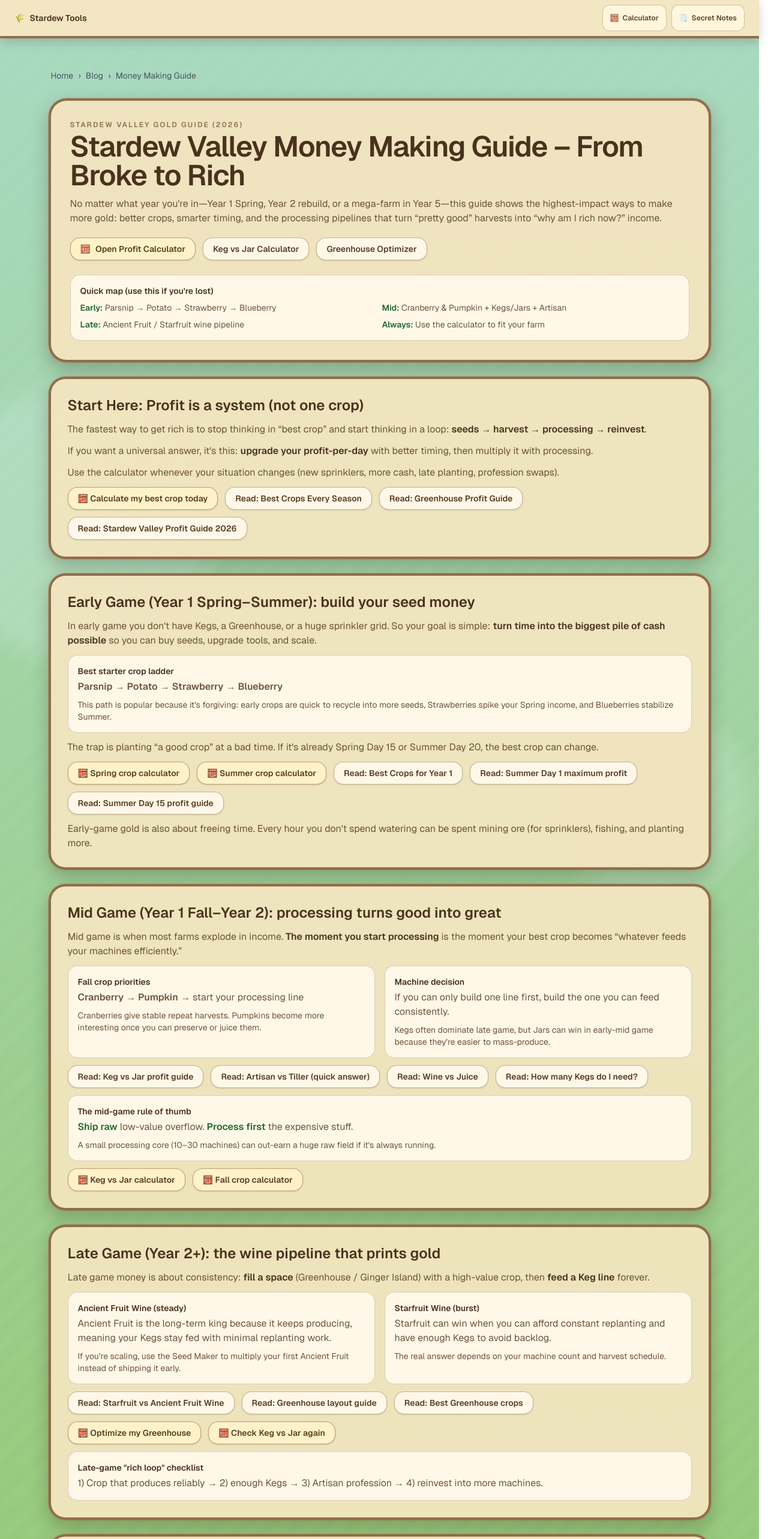
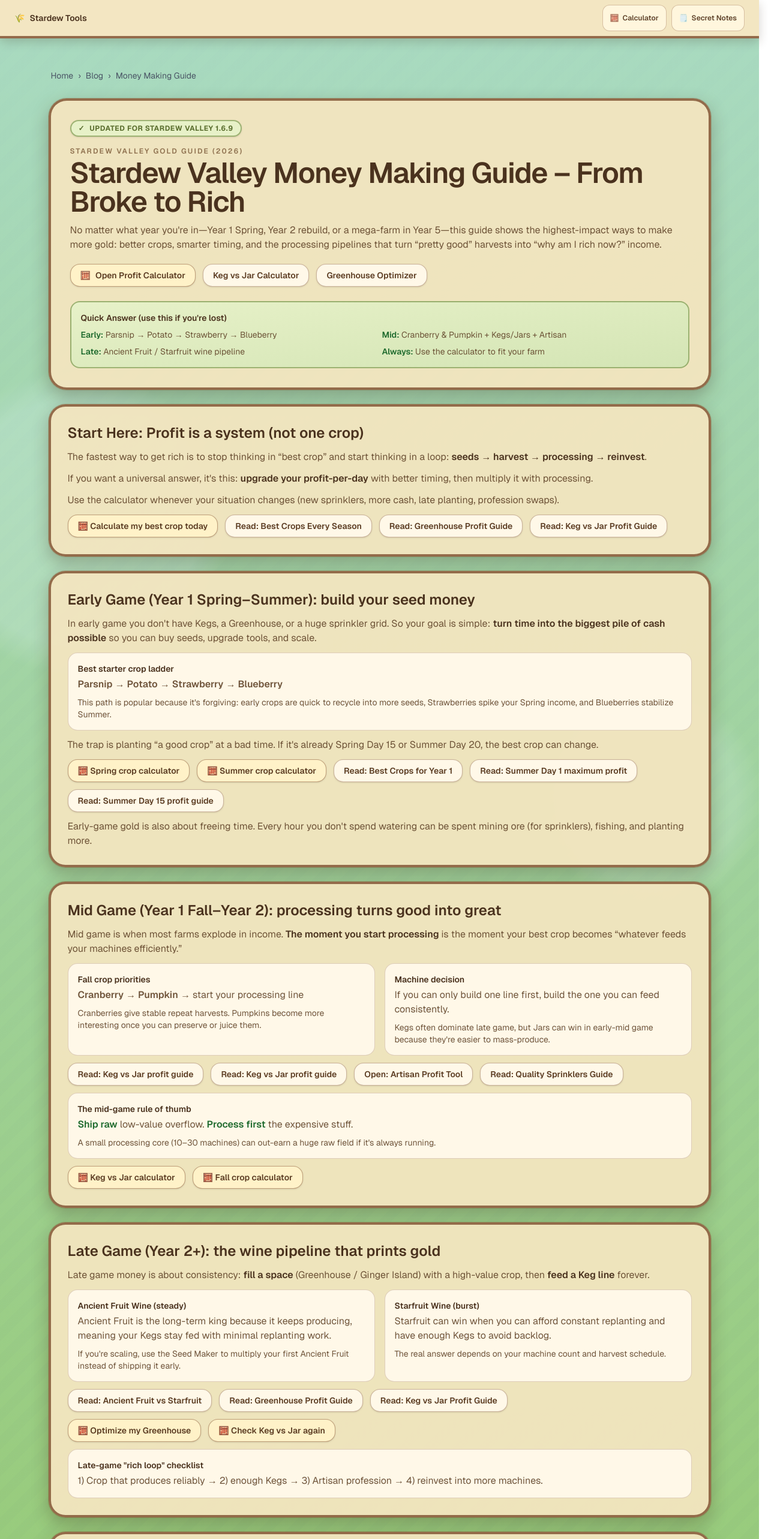
Before and after one commit to yuzhoudabaozhayujiamigou-cloud/stardew-tools, a Next.js app in the folder stardew-tools/: page /blog/money-making-guide in a window 1280 px wide. Shown: the top 2566 px of the page at 60% size. Built offline with nearby package versions, Linux system fonts and the light colour scheme.

Commit message:
feat(seo): optimize money-making-guide

```diff
--- a/stardew-tools/src/app/blog/money-making-guide/page.tsx
+++ b/stardew-tools/src/app/blog/money-making-guide/page.tsx
@@ -13,20 +13,33 @@ export const metadata: Metadata = {
   openGraph: {
     type: "article",
     publishedTime: "2026-02-28T00:00:00+08:00",
-    modifiedTime: "2026-02-28T00:00:00+08:00",
+    modifiedTime: "2026-04-23T00:00:00+08:00",
+    images: [
+      {
+        url: "https://www.stardewprofit.com/api/og?title=Money+Making+Guide&subtitle=From+Broke+to+Rich&type=guide",
+      },
+    ],
+  },
+  twitter: {
+    card: "summary_large_image",
+    title: "Stardew Valley Money Making Guide 1.6 – From Broke to Rich | StardewProfit",
+    description:
+      "Best early crops, mid-game processing, late-game wine pipelines, and the calculator-first strategy that actually grows your gold.",
+    images: ["https://www.stardewprofit.com/api/og?title=Money+Making+Guide&subtitle=From+Broke+to+Rich&type=guide"],
   },
   title:
-    "Stardew Valley Money Making Guide (2026) – From Broke to Rich | StardewProfit",
+    "Stardew Valley Money Making Guide 1.6 – From Broke to Rich | StardewProfit",
   description:
-    "A universal Stardew Valley money making guide for any year: best early crops, mid-game processing, late-game wine pipelines, plus pro tips and a profit calculator.",
+    "Stardew Valley 1.6 money making guide: best early crops, mid-game processing, late-game wine pipelines, plus pro tips and a profit calculator.",
   keywords: [
     "stardew valley money making guide",
     "how to make money stardew valley",
     "stardew valley gold guide",
-    "best crops",
+    "best crops stardew valley 1.6",
     "keg vs jar",
     "ancient fruit wine",
     "starfruit wine",
+    "greenhouse profit stardew valley",
   ],
   alternates: {
     canonical: "https://www.stardewprofit.com/blog/money-making-guide",
@@ -164,6 +177,10 @@ export default function MoneyMakingGuidePage() {
 
         <article className="space-y-6">
           <header className="rounded-[30px] border-4 border-[#7c4d2e]/80 bg-[#f3e5bf]/95 p-6 shadow-[0_12px_30px_rgba(56,41,23,0.3)] ring-1 ring-yellow-900/20 sm:p-8">
+            <div className="mb-4 inline-flex items-center gap-2 rounded-full border-2 border-[#6f8b3c]/60 bg-[#e7f1c8] px-3 py-1 text-xs font-bold uppercase tracking-wider text-[#5b6f2f] shadow-sm">
+              <span aria-hidden="true">✓</span>
+              Updated for Stardew Valley 1.6.9
+            </div>
             <p className="text-xs font-semibold uppercase tracking-[0.18em] text-[#6f4b2a]/75">
               Stardew Valley Gold Guide (2026)
             </p>
@@ -213,9 +230,9 @@ export default function MoneyMakingGuidePage() {
               </TrackedBlogCtaLink>
             </div>
 
-            <div className="mt-6 rounded-2xl border border-[#7c4d2e]/25 bg-[#fff8e8] p-4">
+            <div className="mt-6 rounded-2xl border-2 border-[#6f8b3c]/60 bg-gradient-to-br from-[#e7f1c8] to-[#d4e5b5] p-4">
               <p className="text-sm font-semibold text-[#4a321e]">
-                Quick map (use this if you&apos;re lost)
+                Quick Answer (use this if you&apos;re lost)
               </p>
               <div className="mt-2 grid gap-2 text-sm text-[#5f4228]/90 sm:grid-cols-2">
                 <p>
@@ -271,8 +288,8 @@ export default function MoneyMakingGuidePage() {
               <PillLink href="/guides/greenhouse-profit-guide">
                 Read: Greenhouse Profit Guide
               </PillLink>
-              <PillLink href="/blog/stardew-valley-profit-guide-2026">
-                Read: Stardew Valley Profit Guide 2026
+              <PillLink href="/blog/keg-vs-jar-profit-guide">
+                Read: Keg vs Jar Profit Guide
               </PillLink>
             </div>
           </Card>
@@ -391,14 +408,14 @@ export default function MoneyMakingGuidePage() {
               <PillLink href="/blog/keg-vs-jar-profit-guide">
                 Read: Keg vs Jar profit guide
               </PillLink>
-              <PillLink href="/blog/artisan-vs-tiller-quick-answer">
-                Read: Artisan vs Tiller (quick answer)
+              <PillLink href="/blog/keg-vs-jar-profit-guide">
+                Read: Keg vs Jar profit guide
               </PillLink>
-              <PillLink href="/blog/wine-vs-juice-quick-answer">
-                Read: Wine vs Juice
+              <PillLink href="/tools/artisan-profit">
+                Open: Artisan Profit Tool
               </PillLink>
-              <PillLink href="/blog/how-many-kegs-do-i-need-quick-answer">
-                Read: How many Kegs do I need?
+              <PillLink href="/guides/quality-sprinklers-guide">
+                Read: Quality Sprinklers Guide
               </PillLink>
             </div>
 
@@ -483,14 +500,14 @@ export default function MoneyMakingGuidePage() {
             </div>
 
             <div className="flex flex-wrap gap-3">
-              <PillLink href="/blog/starfruit-vs-ancient-fruit-wine-quick-answer">
-                Read: Starfruit vs Ancient Fruit Wine
+              <PillLink href="/guides/ancient-fruit-vs-starfruit">
+                Read: Ancient Fruit vs Starfruit
               </PillLink>
-              <PillLink href="/blog/greenhouse-layout-guide">
-                Read: Greenhouse layout guide
+              <PillLink href="/guides/greenhouse-profit-guide">
+                Read: Greenhouse Profit Guide
               </PillLink>
-              <PillLink href="/blog/best-greenhouse-crops-quick-answer">
-                Read: Best Greenhouse crops
+              <PillLink href="/blog/keg-vs-jar-profit-guide">
+                Read: Keg vs Jar Profit Guide
               </PillLink>
             </div>
 
@@ -566,8 +583,8 @@ export default function MoneyMakingGuidePage() {
               </div>
             </div>
             <div className="flex flex-wrap gap-3">
-              <PillLink href="/blog/winter-seeds-profit-guide">
-                Read: Winter Seeds profit guide
+              <PillLink href="/blog/best-crops-every-season">
+                Read: Best Crops Every Season
               </PillLink>
               <PillLink href="/blog/auto-petter-worth-it">
                 Read: Is Auto-Petter worth it?
@@ -587,7 +604,7 @@ export default function MoneyMakingGuidePage() {
                   missing the last harvest.
                 </p>
                 <div className="mt-2 flex flex-wrap gap-2">
-                  <PillLink href="/blog/best-crops-10-days-left-quick-answer">
+                  <PillLink href="/blog/best-spring-crops-10-days-left">
                     Best crops with 10 days left
                   </PillLink>
                   <PillLink href="/blog/best-crops-7-days-left-before-season-switch">
@@ -626,7 +643,7 @@ export default function MoneyMakingGuidePage() {
                   “saving money” easily.
                 </p>
                 <div className="mt-2 flex flex-wrap gap-2">
-                  <PillLink href="/blog/speed-gro-vs-deluxe-speed-gro">
+                  <PillLink href="/guides/speed-gro-vs-deluxe-speed-gro">
                     Speed-Gro vs Deluxe Speed-Gro
                   </PillLink>
                 </div>
@@ -693,17 +710,17 @@ export default function MoneyMakingGuidePage() {
               <PillLink href="/blog/stardew-valley-spring-profit-guide-2026">
                 Stardew Valley Spring Profit Guide 2026
               </PillLink>
-              <PillLink href="/blog/stardew-valley-profit-guide-2026">
-                Stardew Valley Profit Guide 2026
+              <PillLink href="/blog/keg-vs-jar-profit-guide">
+                Keg vs Jar Profit Guide
               </PillLink>
               <PillLink href="/guides/multiplayer-crossplay">
                 Multiplayer Crossplay Guide
               </PillLink>
-              <PillLink href="/blog/keg-vs-jar-quick-answer">
-                Keg vs Jar (quick answer)
+              <PillLink href="/guides/ancient-fruit-vs-starfruit">
+                Ancient Fruit vs Starfruit
               </PillLink>
-              <PillLink href="/blog/ancient-fruit-wine-vs-starfruit-wine">
-                Ancient Fruit Wine vs Starfruit Wine
+              <PillLink href="/guides/greenhouse-profit-guide">
+                Greenhouse Profit Guide
               </PillLink>
               <PillLink href="/blog/hops-vs-starfruit-quick-answer">
                 Hops vs Starfruit
```
